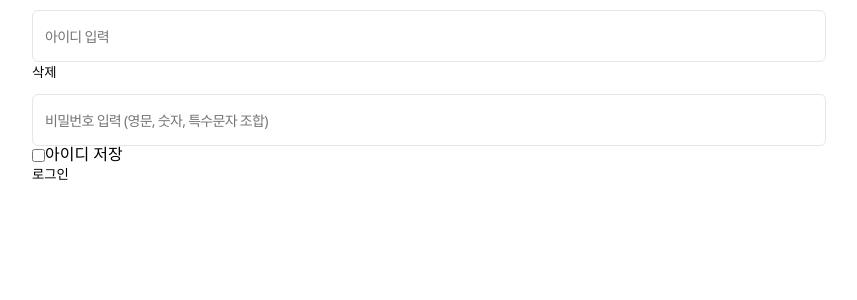
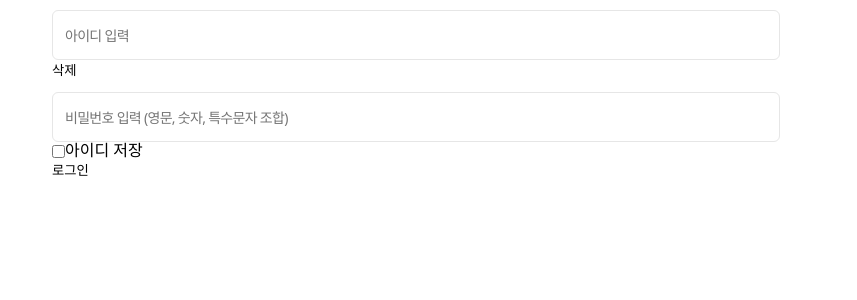
Before and after one commit to daepang/daepang-react-template, a Next.js app: page /login in a window 1280 px wide. Shown: the top 300 px of the page, without its empty margins (224-1081 px from the left). Built offline with nearby package versions, Linux system fonts and the light colour scheme.

Commit message:
css 수정

```diff
--- a/styles/common.css
+++ b/styles/common.css
@@ -17,10 +17,10 @@
     top: 10px;
     width: 30px;
     height: 30px;
+    background-size: 13px auto;
+    border-radius: 50%;
     background: #0ff;
     -webkit-background-size: 13px auto;
-    background-size: 13px auto;
-    border-radius: 50%;
 }
 input[type="text"], input[type="password"], input[type="email"], input[type="tel"] {
     padding: 0 12px;
@@ -32,6 +32,6 @@ input[type="text"], input[type="password"], input[type="email"], input[type="tel
     letter-spacing: -0.7px;
     border: 1px solid #e6e6e6;
     border-radius: 6px;
+    appearance: none;
     -webkit-appearance: none;
-    appearance: none;
 }
--- a/styles/reset.css
+++ b/styles/reset.css
@@ -1,5 +1,11 @@
 @charset "UTF-8";
 /* reset */
+* {
+    outline: 0;
+    box-sizing: border-box;
+    -webkit-box-sizing: border-box;
+    -moz-box-sizing: border-box;
+}
 *{margin:0;padding:0; font-family:'Noto Sans', 'Noto Sans Korean'; -webkit-text-size-adjust: none;  -moz-text-size-adjust: none;  -ms-text-size-adjust: none;}
 html, body {width:100%; height:100%; margin:0; padding:0; font-family:'Noto Sans', 'Noto Sans Korean', 'Nanum Gothic', Nanum Gothic, '나눔고딕', Dotum, '돋움', Gulim, '굴림',sans-serif; -webkit-text-size-adjust: none;  -moz-text-size-adjust: none;  -ms-text-size-adjust: none; }
 body{font-size:16px;  word-break:break-all;-ms-word-break:break-all; line-height:1.1;}
```
